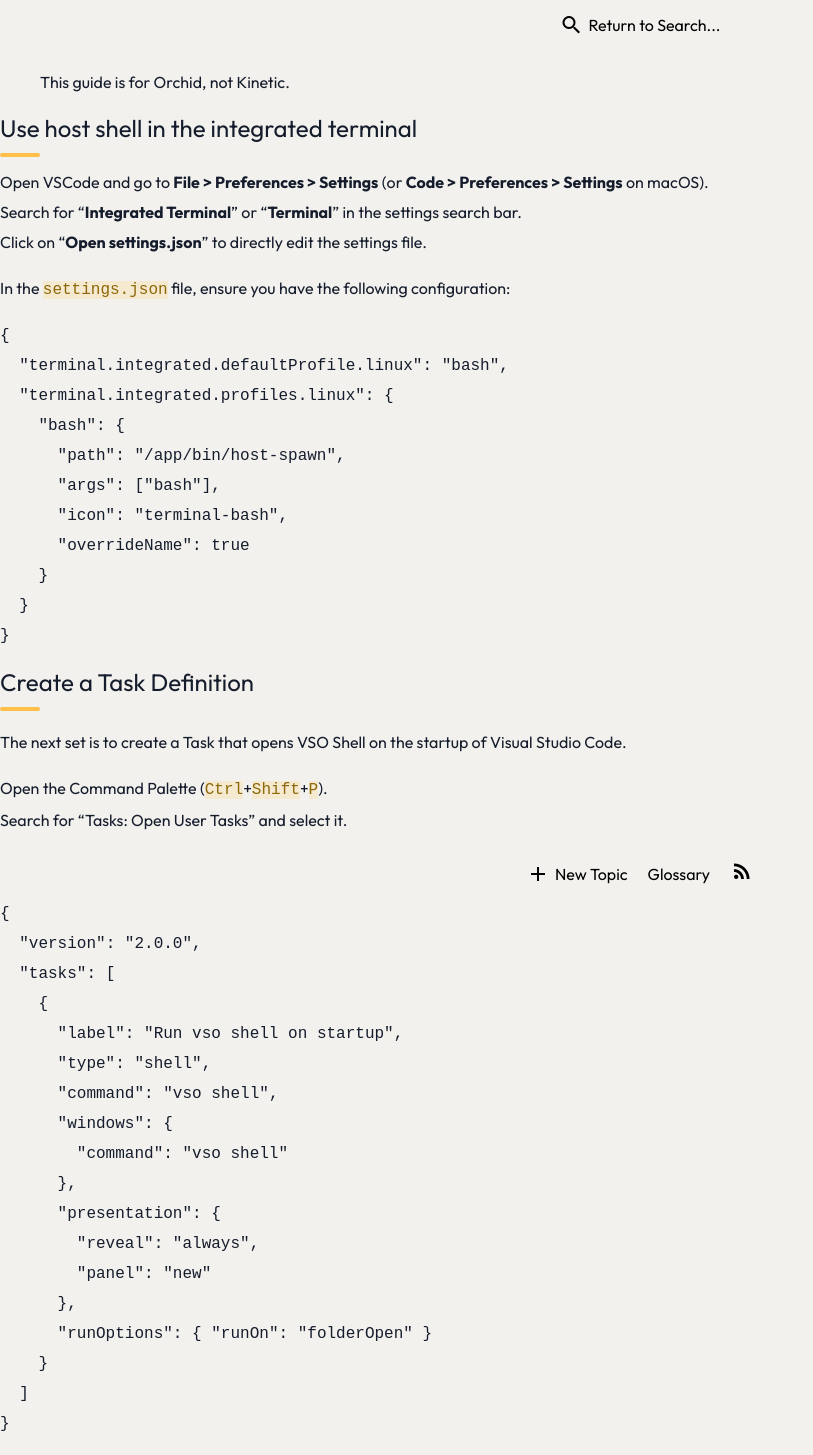
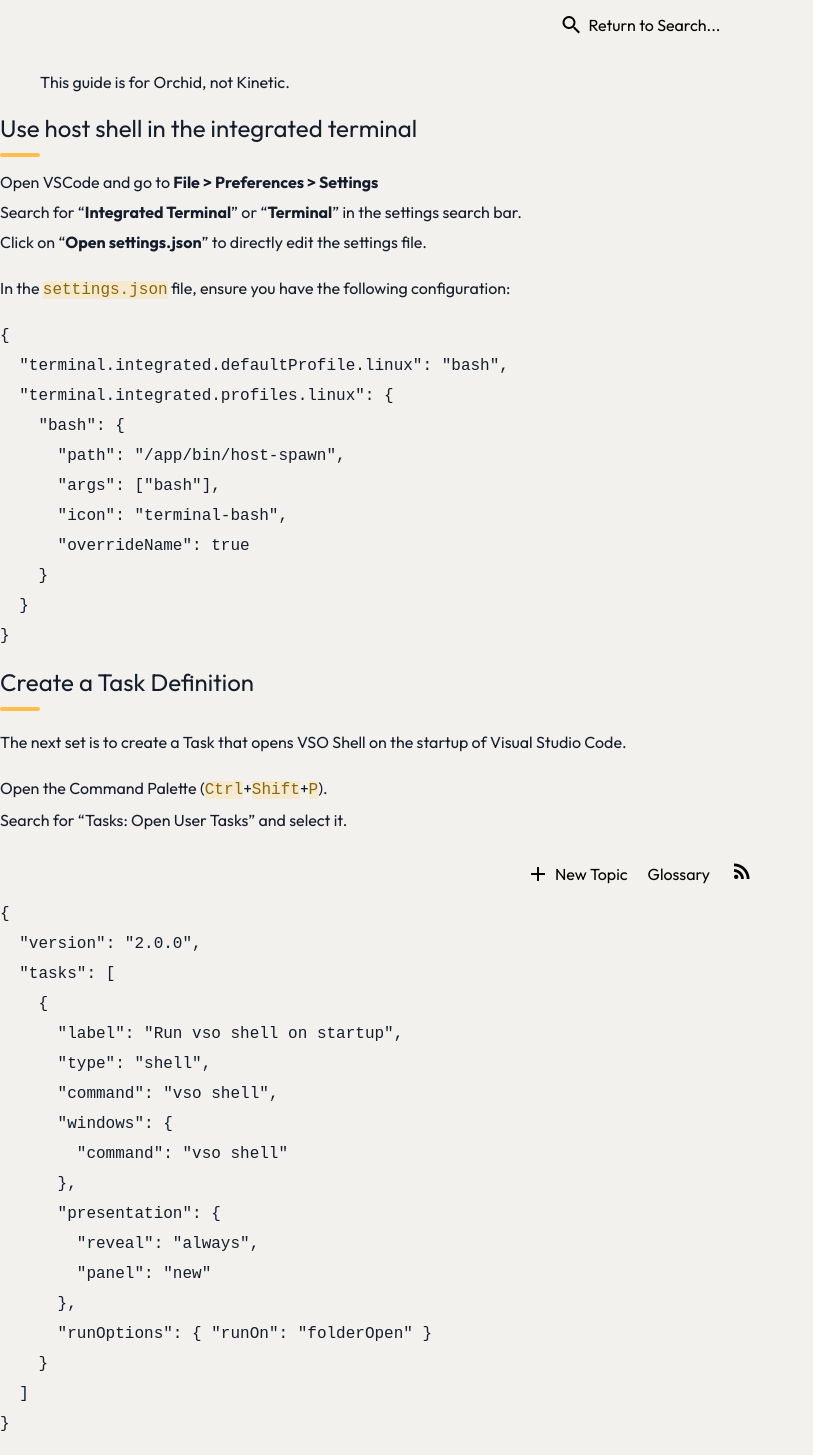
Before and after one commit to Vanilla-OS/handbook, a Jekyll site: the page built from articles/en/vso-default-shell-in-vscode.md, in a window 1280 px wide. Shown: the whole page, without its empty margins (0-813 px from the left). Built offline with Jekyll 4.4.1, drawn with Linux system fonts in a browser that asks for light colours.

Commit message:
feat: remove macos mention

```diff
--- a/articles/en/vso-default-shell-in-vscode.md
+++ b/articles/en/vso-default-shell-in-vscode.md
@@ -10,7 +10,7 @@
 
 ## Use host shell in the integrated terminal
 
-- Open VSCode and go to **File > Preferences > Settings** (or **Code > Preferences > Settings** on macOS).
+- Open VSCode and go to **File > Preferences > Settings**
 - Search for "**Integrated Terminal**" or "**Terminal**" in the settings search bar.
 - Click on "**Open settings.json**" to directly edit the settings file.
 
```
